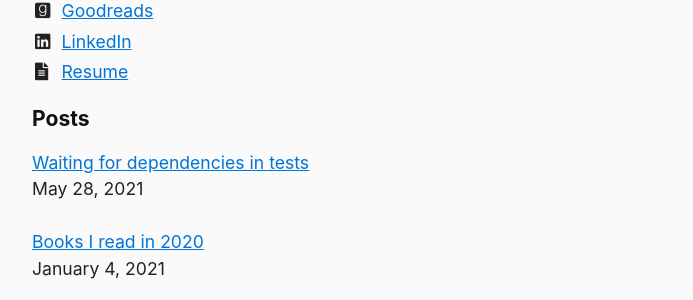
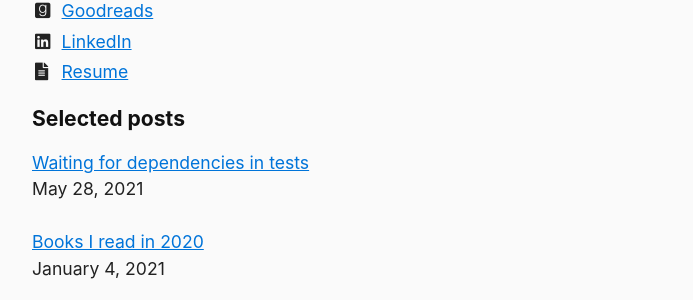
Before and after one commit to vegarsti/vegarsti.github.io, a Jekyll site: the page built from index.md, in a window 1280 px wide. Shown: the part 262-562 px from the top of the page, without its empty margins (288-981 px from the left). Built offline with Jekyll 4.4.1, drawn with Linux system fonts in a browser that asks for light colours; nearby versions of some CDN libraries; some web fonts are replaced.

Commit message:
Posts -> Selected posts

```diff
--- a/index.md
+++ b/index.md
@@ -35,7 +35,7 @@ My email is <code>vegard.stikbakke@gmail.com</code>, don't hesitate to say hi!
 </table>
 
 
-## Posts
+## Selected posts
 <div>
 <div>
 <a href="dependencies/">Waiting for dependencies in tests</a>
```
